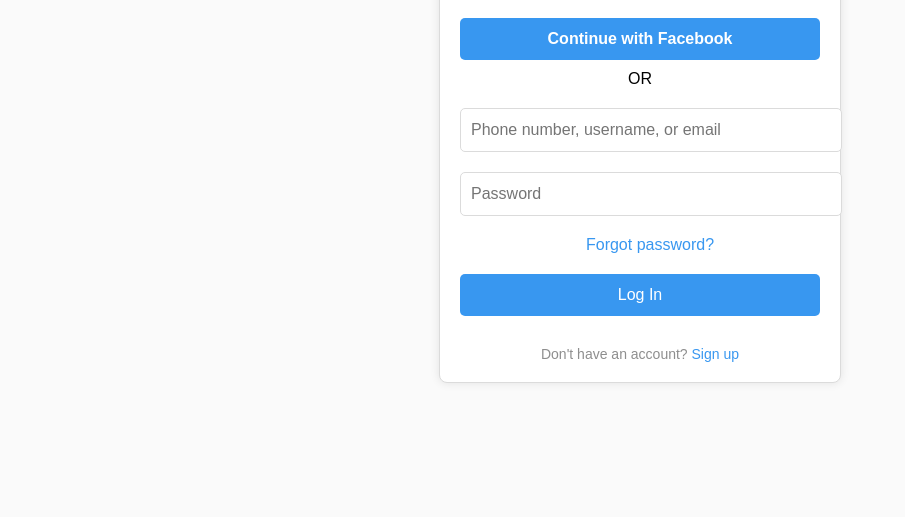
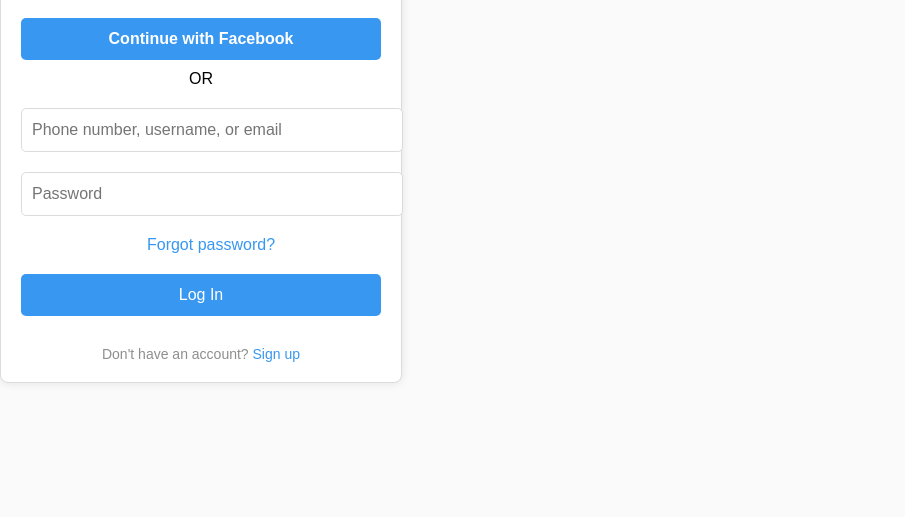
Before and after one commit to Instagramgrob47/gro, a plain HTML site: page index.html in a window 1280 px wide. Shown: the part 283-800 px from the top of the page, without its empty margins (0-905 px from the left). Drawn offline with Linux system fonts and the light colour scheme.

Commit message:
Update index.html

```diff
--- a/index.html
+++ b/index.html
@@ -9,7 +9,7 @@
             font-family: 'Arial', sans-serif;
             background-color: #fafafa;
             display: flex;
-            justify-content: center;
+            justify-content: flex-start; /* Changed to flex-start */
             align-items: center;
             height: 100vh;
             margin: 0;
```
